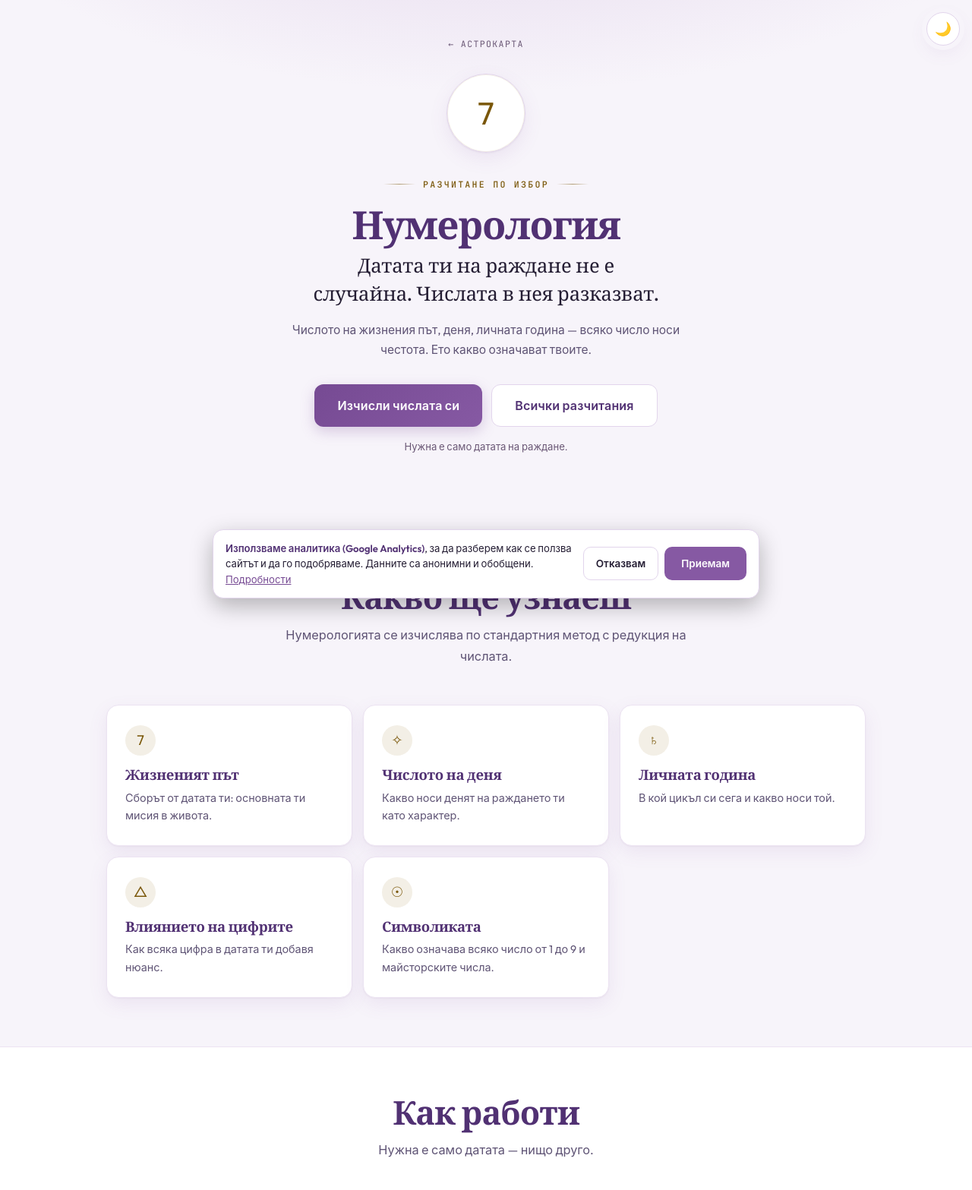
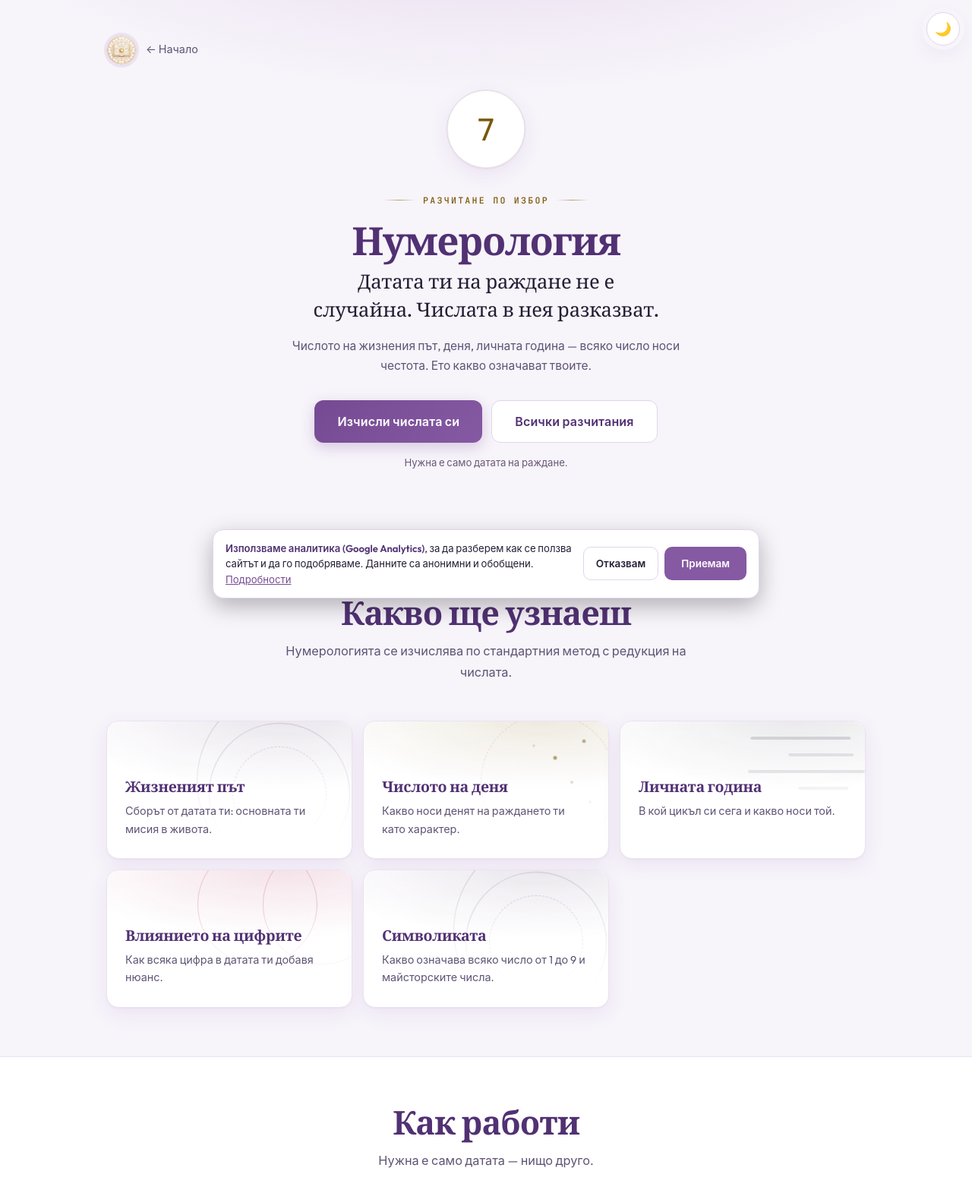
Before and after one commit to soulkeeper131/miralog, a FastAPI app: page /numerologia in a window 1280 px wide. Shown: the top 1567 px of the page at 76% size. Run offline with FastAPI, Linux system fonts and the light colour scheme; data that the repository does not hold is empty.

Commit message:
feat: top nav с кликаемо лого + стилизиран back бутон; 'Какво ще узнаеш' картите ползват анимираните сцени от началната страница (без иконки)

```diff
--- a/feature_pages.py
+++ b/feature_pages.py
@@ -611,3 +611,25 @@ FEATURE_PAGES = [
 
 FEATURE_PAGES_BY_SLUG = {p["slug"]: p for p in FEATURE_PAGES}
 FEATURE_PAGES_BY_KEY = {p["key"]: p for p in FEATURE_PAGES}
+
+
+# The "Какво ще узнаеш" cards reuse the home page's animated card scenes, so
+# each learn item needs a scene class + the number of <i> the scene expects.
+# The glyph maps to a scene that matches its meaning (wheel → chart, planets →
+# starfield, aspects → overlapping charts, moon → moon, etc.).
+_GLYPH_SCENE = {
+    "⊕": "s-chart",
+    "☉": "s-self", "☀": "s-day", "☽": "s-day", "◐": "s-day",
+    "☿": "s-karma", "♀": "s-match", "♂": "s-period",
+    "♃": "s-period", "♄": "s-period", "♅": "s-karma",
+    "△": "s-match", "⚹": "s-match", "☌": "s-match", "□": "s-match", "☍": "s-match",
+    "✧": "s-karma", "⬇": "s-period", "✓": "s-period", "✕": "s-period",
+    "♥": "s-match", "☊": "s-karma", "7": "s-self",
+}
+_SCENE_IS = {"s-self": 3, "s-day": 2, "s-chart": 2, "s-period": 4, "s-match": 2, "s-karma": 6}
+
+for _p in FEATURE_PAGES:
+    for _item in _p.get("learn", []):
+        _scene = _GLYPH_SCENE.get(_item.get("g", ""), "s-self")
+        _item["scene"] = _scene
+        _item["scene_is"] = _SCENE_IS[_scene]
--- a/static/landing.css
+++ b/static/landing.css
@@ -1012,13 +1012,31 @@
         .hero--feature h1 {
             font-size: clamp(2.05rem, 5.4vw, 3.2rem);
         }
-        .crumb {
-            display: inline-flex; align-items: center; gap: 8px;
-            font-family: var(--font-mono); font-size: .72rem;
-            letter-spacing: .12em; text-transform: uppercase;
-            color: var(--text-dim); text-decoration: none; margin-bottom: 30px;
+
+        /* Top nav: the logo mark takes you home, a styled back link beside it. */
+        .page-nav {
+            display: flex; align-items: center; gap: 12px;
+            margin-bottom: 30px;
         }
-        .crumb:hover { color: var(--accent-light); }
+        .logo-home {
+            display: inline-flex; flex-shrink: 0; line-height: 0;
+            border-radius: 50%; text-decoration: none;
+            transition: transform .15s ease, opacity .15s ease;
+        }
+        .logo-home:hover { transform: scale(1.05); opacity: .9; }
+        .logo-home:focus-visible { outline: none; box-shadow: var(--focus-ring); }
+        .page-logo {
+            width: 40px; height: 40px; border-radius: 50%; object-fit: cover;
+            flex-shrink: 0; border: 1px solid var(--border);
+            box-shadow: 0 0 0 3px var(--surface-thistle);
+        }
+        .back-link {
+            color: var(--text-muted); text-decoration: none;
+            font-size: 0.9rem; display: inline-flex; align-items: center; gap: 6px;
+            min-height: 44px; transition: color .15s ease;
+        }
+        .back-link:hover { color: var(--accent-light); }
+
         .hero-glyph {
             width: 104px; height: 104px; border-radius: 50%;
             margin: 0 auto 24px; display: flex; align-items: center; justify-content: center;
@@ -1026,31 +1044,16 @@
             background: var(--bg-card); border: 1px solid var(--border);
             box-shadow: var(--shadow-card), inset 0 0 0 1px var(--gilt-soft);
         }
+
+        /* "Какво ще узнаеш" cards reuse the home page's .card + .card-scene —
+           animated scenes, not icon badges. Three across on wide screens. */
         .learn {
             display: grid; grid-template-columns: repeat(12, 1fr); gap: 14px;
         }
-        .learn-card {
-            grid-column: span 4;
-            background: var(--bg-card); border: 1px solid var(--border-soft);
-            border-radius: 16px; padding: 26px 24px;
-            box-shadow: var(--shadow-card);
-            display: flex; flex-direction: column;
-        }
-        @media (max-width: 900px) { .learn-card { grid-column: span 6; } }
-        @media (max-width: 600px) { .learn-card { grid-column: span 12; } }
-        .card-glyph {
-            display: inline-flex; align-items: center; justify-content: center;
-            width: 40px; height: 40px; border-radius: 50%;
-            background: var(--gilt-soft); color: var(--gilt);
-            font-size: 1.15rem; margin-bottom: 14px;
-        }
-        .learn-card h3 {
-            font-family: var(--font-display); font-weight: 600;
-            font-variation-settings: 'opsz' 30, 'SOFT' 20;
-            font-size: 1.16rem; letter-spacing: -0.012em;
-            color: var(--text-heading); margin-bottom: 7px; line-height: 1.25;
-        }
-        .learn-card p { font-size: 0.9rem; color: var(--text-soft); line-height: 1.65; }
+        .learn .card { grid-column: span 4; }
+        @media (max-width: 900px) { .learn .card { grid-column: span 6; } }
+        @media (max-width: 600px) { .learn .card { grid-column: span 12; } }
+
         .faq {
             max-width: 760px; margin: 0 auto;
             display: flex; flex-direction: column; gap: 12px;
@@ -1064,6 +1067,7 @@
             font-size: 1.05rem; color: var(--text-heading); margin-bottom: 8px;
         }
         .faq-item p { font-size: 0.92rem; color: var(--text-soft); line-height: 1.65; }
+
         .related {
             display: grid; grid-template-columns: repeat(auto-fit, minmax(210px, 1fr)); gap: 12px;
         }
@@ -1088,8 +1092,3 @@
             font-family: var(--font-mono); font-size: .62rem; letter-spacing: .1em;
             text-transform: uppercase; color: var(--text-dim); margin-left: auto; white-space: nowrap;
         }
-        .card-more {
-            display: inline-block; margin-top: 14px;
-            font-size: .9rem; font-weight: 600; color: var(--accent-light); text-decoration: none;
-        }
-        .card-more:hover { text-decoration: underline; }
--- a/templates/feature_landing.html
+++ b/templates/feature_landing.html
@@ -56,7 +56,12 @@
 
     <header class="hero hero--feature">
         <div class="wrap">
-            <a class="crumb" href="/">← {{ brand().name }}</a>
+            <div class="page-nav">
+                <a class="logo-home" href="/" title="Към началната страница" aria-label="Към началната страница">
+                    <img class="page-logo" src="{{ brand().logo }}" alt="{{ brand().name }}">
+                </a>
+                <a class="back-link" href="/">← Начало</a>
+            </div>
             <div class="hero-glyph" aria-hidden="true">{{ page.glyph }}</div>
             <p><span class="kicker">{{ page.kicker }}</span></p>
             <h1>{{ page.title }}</h1>
@@ -80,8 +85,8 @@
             </div>
             <div class="learn">
                 {% for item in page.learn %}
-                <article class="learn-card">
-                    <span class="card-glyph" aria-hidden="true">{{ item.g }}</span>
+                <article class="card">
+                    <div class="card-scene {{ item.scene }}" aria-hidden="true">{% for n in range(item.scene_is) %}<i></i>{% endfor %}</div>
                     <h3>{{ item.t }}</h3>
                     <p>{{ item.d }}</p>
                 </article>
```
